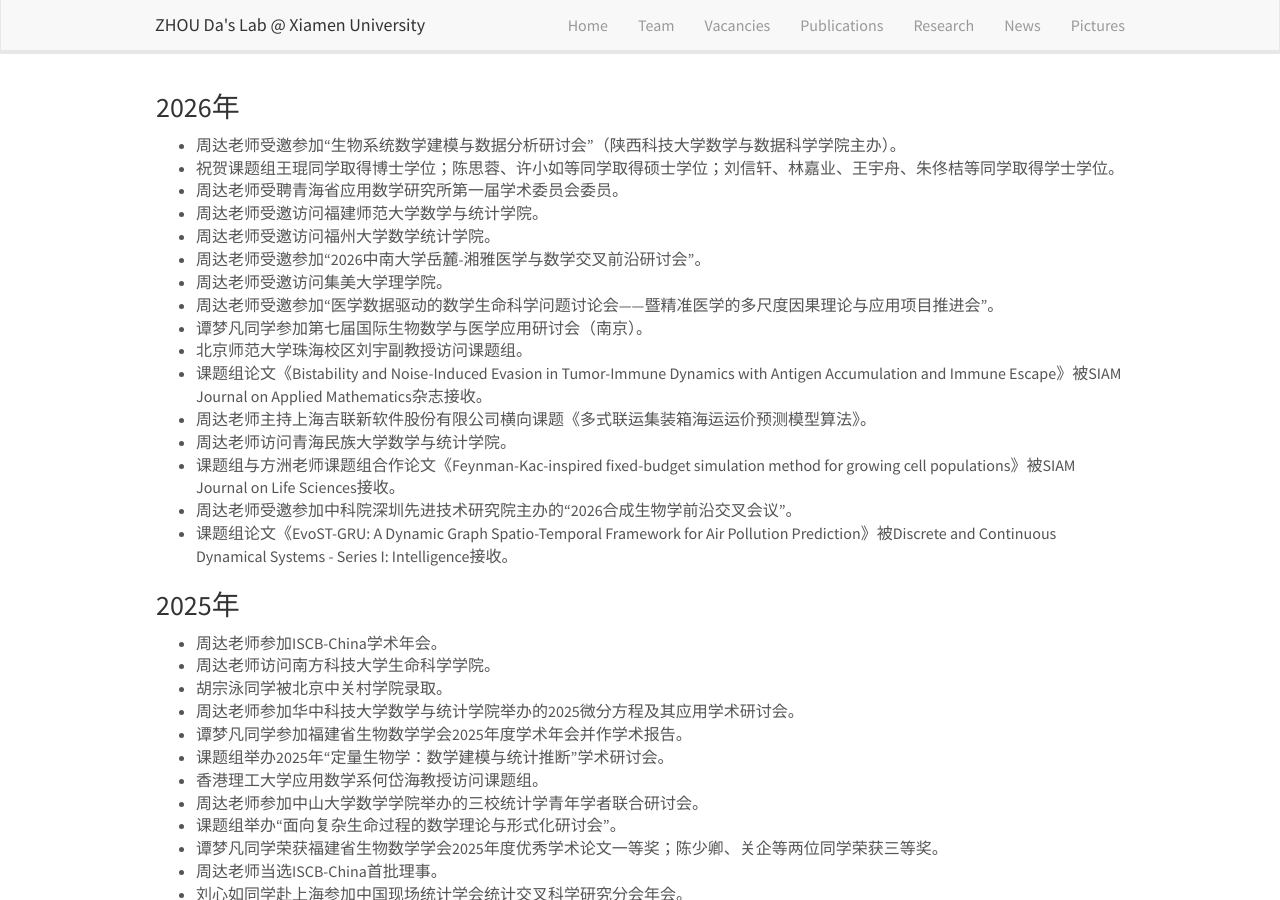
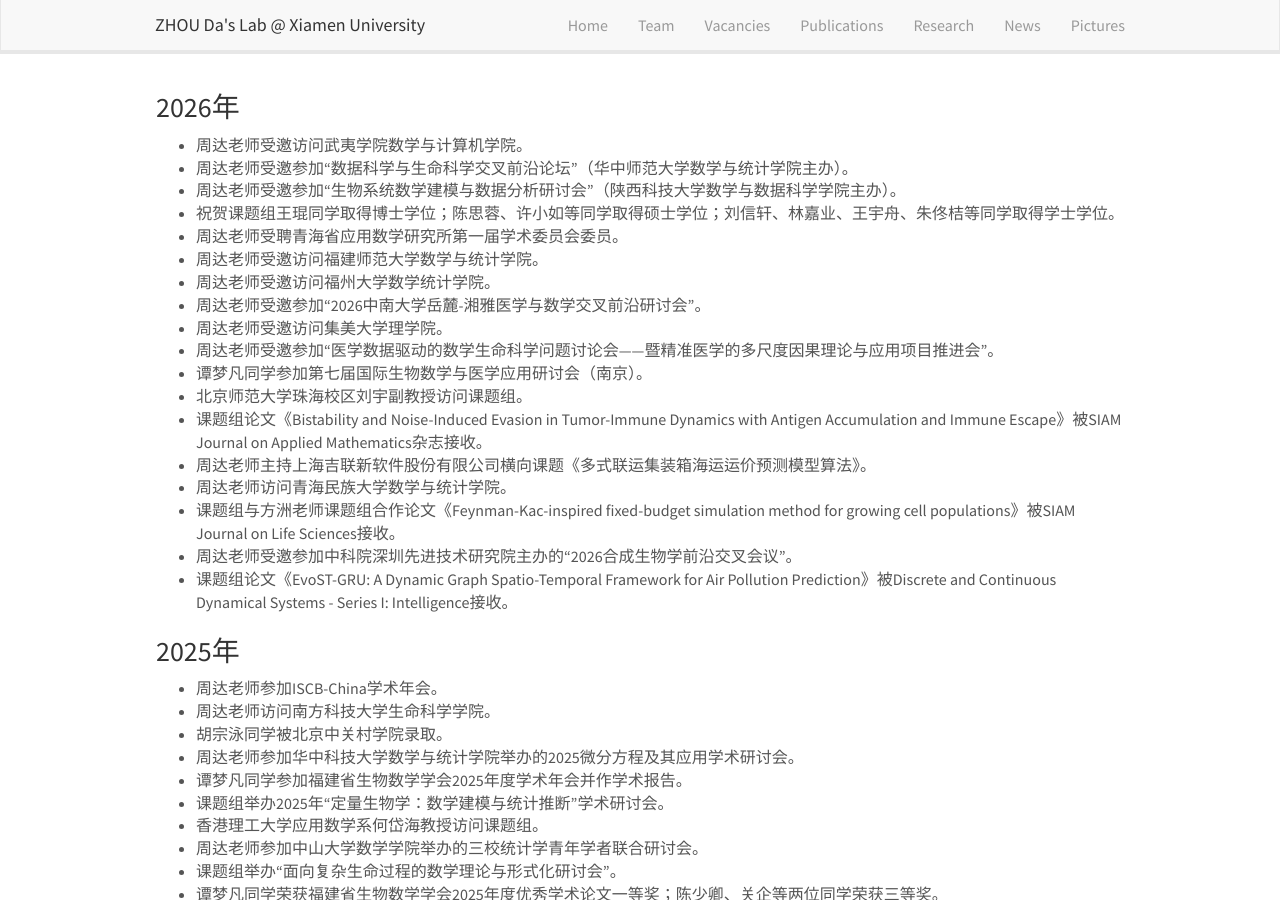
Before and after one commit to ZhouDaLab/zhoudalab.github.io, a Jekyll site: the page built from _pages/news.md, in a window 1280 px wide and 900 px high. Built offline with Jekyll 4.4.1, drawn with Linux system fonts in a browser that asks for light colours; nearby versions of some CDN libraries.

Commit message:
Update news.md

```diff
--- a/_pages/news.md
+++ b/_pages/news.md
@@ -8,6 +8,8 @@ permalink: /news/
 
 ### 2026年
 
+- 周达老师受邀访问武夷学院数学与计算机学院。
+- 周达老师受邀参加“数据科学与生命科学交叉前沿论坛”（华中师范大学数学与统计学院主办）。
 - 周达老师受邀参加“生物系统数学建模与数据分析研讨会”（陕西科技大学数学与数据科学学院主办）。
 - 祝贺课题组王琨同学取得博士学位；陈思蓉、许小如等同学取得硕士学位；刘信轩、林嘉业、王宇舟、朱佟桔等同学取得学士学位。
 - 周达老师受聘青海省应用数学研究所第一届学术委员会委员。
```
